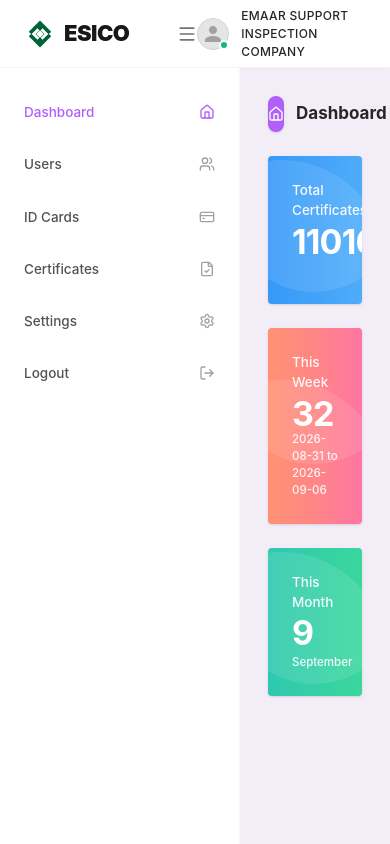
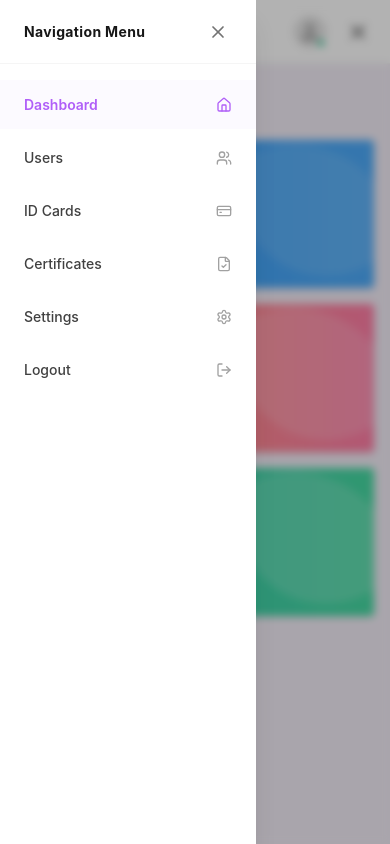
Before and after one commit to raginraju/esico-prototype, a React (Vite) app: page /#/dashboard in a window 390 px wide. Both pictures are taken after a click on the button "Toggle navigation menu". Built offline with nearby package versions, Linux system fonts and the light colour scheme.

Commit message:
fix: make dashboard and header layout responsive for mobile

```diff
--- a/src/pages/Dashboard.tsx
+++ b/src/pages/Dashboard.tsx
@@ -8,10 +8,12 @@ import {
   Settings,
   LogOut,
   Menu,
+  X,
 } from "lucide-react";
 
 export default function Dashboard() {
   const [activeTab, setActiveTab] = useState<string>("Dashboard");
+  const [isMobileMenuOpen, setIsMobileMenuOpen] = useState<boolean>(false);
   const navigate = useNavigate();
 
   const navItems = [
@@ -24,6 +26,7 @@ export default function Dashboard() {
   ];
 
   const handleNavClick = (item: (typeof navItems)[0]) => {
+    setIsMobileMenuOpen(false);
     if (item.isLogout) {
       localStorage.removeItem("esico_demo_token");
       navigate("/login");
@@ -37,47 +40,75 @@ export default function Dashboard() {
 
   return (
     <div className="min-h-screen bg-[#f3edf7] flex flex-col font-sans">
-      {/* Top Header Bar */}
-      <header className="h-[68px] bg-white border-b border-neutral-100 flex items-center justify-between px-6 shrink-0 shadow-[0_1px_3px_rgba(0,0,0,0.02)]">
-        {/* Left: Logo & Hamburger Menu */}
-        <div className="flex items-center gap-12">
-          <div className="flex items-center gap-2 cursor-pointer" onClick={() => navigate("/")}>
-            <svg className="w-8 h-8 text-[#00623a]" viewBox="0 0 100 100" fill="currentColor">
+      {/* Responsive Header Bar */}
+      <header className="h-[64px] bg-white border-b border-neutral-100 flex items-center justify-between px-4 sm:px-6 shrink-0 shadow-[0_1px_3px_rgba(0,0,0,0.02)]">
+        {/* Left: Logo */}
+        <div className="flex items-center gap-3">
+          <div
+            className="flex items-center gap-2 cursor-pointer"
+            onClick={() => navigate("/")}
+          >
+            <svg
+              className="w-8 h-8 text-[#00623a]"
+              viewBox="0 0 100 100"
+              fill="currentColor"
+            >
               <path d="M50 8L15 43L30 58L50 38L70 58L85 43L50 8Z" />
               <path d="M50 92L85 57L70 42L50 62L30 42L15 57L50 92Z" />
-              <path d="M42 32L24 50L42 68L48 62L36 50L48 38L42 32Z" fill="#ffffff" />
-              <path d="M58 32L76 50L58 68L52 62L64 50L52 38L58 32Z" fill="#ffffff" />
+              <path
+                d="M42 32L24 50L42 68L48 62L36 50L48 38L42 32Z"
+                fill="#ffffff"
+              />
+              <path
+                d="M58 32L76 50L58 68L52 62L64 50L52 38L58 32Z"
+                fill="#ffffff"
+              />
             </svg>
-            <span className="text-[22px] font-black tracking-tight text-neutral-900 font-sans">
+            <span className="hidden sm:inline text-[22px] font-black tracking-tight text-neutral-900 font-sans">
               ESICO
             </span>
           </div>
-
-          <button className="text-neutral-500 hover:text-neutral-800 transition-colors cursor-pointer">
-            <Menu className="w-5 h-5" />
-          </button>
         </div>
 
-        {/* Right: User Profile Indicator */}
+        {/* Right: Avatar and Mobile Hamburger Toggle */}
+        <div className="flex items-center gap-4">
           <div className="flex items-center gap-3">
             <div className="relative">
               <div className="w-8 h-8 rounded-full bg-neutral-200 border border-neutral-300 flex items-center justify-center text-neutral-500 text-xs font-semibold">
-              <svg className="w-5 h-5 text-neutral-400" fill="currentColor" viewBox="0 0 24 24">
+                <svg
+                  className="w-5 h-5 text-neutral-400"
+                  fill="currentColor"
+                  viewBox="0 0 24 24"
+                >
                   <path d="M12 12c2.7 0 4.8-2.1 4.8-4.8S14.7 2.4 12 2.4 7.2 4.5 7.2 7.2 9.3 12 12 12zm0 2.4c-3.2 0-9.6 1.6-9.6 4.8v2.4h19.2v-2.4c0-3.2-6.4-4.8-9.6-4.8z" />
                 </svg>
               </div>
               <span className="absolute bottom-0 right-0 w-2.5 h-2.5 rounded-full bg-[#10b981] border-2 border-white"></span>
             </div>
-          <span className="text-[12px] font-medium text-neutral-800 tracking-wide uppercase">
+            <span className="hidden md:inline text-[12px] font-medium text-neutral-800 tracking-wide uppercase">
               EMAAR SUPPORT INSPECTION COMPANY
             </span>
+          </div>
+
+          {/* Mobile Hamburger Button */}
+          <button
+            onClick={() => setIsMobileMenuOpen(!isMobileMenuOpen)}
+            className="md:hidden text-neutral-600 hover:text-neutral-900 p-1 cursor-pointer transition-colors"
+            aria-label="Toggle navigation menu"
+          >
+            {isMobileMenuOpen ? (
+              <X className="w-6 h-6" />
+            ) : (
+              <Menu className="w-6 h-6" />
+            )}
+          </button>
         </div>
       </header>
 
       {/* Main Body */}
-      <div className="flex flex-1">
-        {/* Left Sidebar */}
-        <aside className="w-60 bg-white border-r border-neutral-100/80 py-5 flex flex-col shrink-0">
+      <div className="flex flex-1 relative">
+        {/* Desktop Sidebar (Hidden on mobile) */}
+        <aside className="hidden md:flex w-60 bg-white border-r border-neutral-100/80 py-5 flex-col shrink-0">
           <nav className="space-y-1">
             {navItems.map((item) => {
               const Icon = item.icon;
@@ -105,11 +136,61 @@ export default function Dashboard() {
           </nav>
         </aside>
 
-        {/* Dashboard Content */}
-        <main className="flex-1 p-7 overflow-y-auto">
+        {/* Mobile Slide-over Drawer & Backdrop */}
+        {isMobileMenuOpen && (
+          <div
+            className="fixed inset-0 bg-black/30 backdrop-blur-xs z-40 md:hidden transition-opacity"
+            onClick={() => setIsMobileMenuOpen(false)}
+          />
+        )}
+        <div
+          className={`fixed inset-y-0 left-0 z-50 w-64 bg-white shadow-xl transform transition-transform duration-200 ease-in-out md:hidden flex flex-col ${
+            isMobileMenuOpen ? "translate-x-0" : "-translate-x-full"
+          }`}
+        >
+          <div className="h-16 flex items-center justify-between px-6 border-b border-neutral-100">
+            <span className="font-bold text-neutral-900 text-sm tracking-wide">
+              Navigation Menu
+            </span>
+            <button
+              onClick={() => setIsMobileMenuOpen(false)}
+              className="text-neutral-500 hover:text-neutral-800 p-1"
+            >
+              <X className="w-5 h-5" />
+            </button>
+          </div>
+          <nav className="py-4 space-y-1 flex-1 overflow-y-auto">
+            {navItems.map((item) => {
+              const Icon = item.icon;
+              const isActive = activeTab === item.label;
+
+              return (
+                <button
+                  key={item.label}
+                  onClick={() => handleNavClick(item)}
+                  className={`w-full flex items-center justify-between px-6 py-3.5 text-[14px] font-medium transition-colors text-left ${
+                    isActive
+                      ? "text-[#b05ff8] bg-purple-50/50 font-semibold"
+                      : "text-neutral-700 hover:bg-neutral-50"
+                  }`}
+                >
+                  <span>{item.label}</span>
+                  <Icon
+                    className={`w-4 h-4 ${
+                      isActive ? "text-[#b05ff8]" : "text-neutral-400"
+                    }`}
+                  />
+                </button>
+              );
+            })}
+          </nav>
+        </div>
+
+        {/* Main Dashboard Content */}
+        <main className="flex-1 p-4 sm:p-7 overflow-y-auto w-full">
           {/* Breadcrumb Header */}
           <div className="flex items-center gap-3 mb-6">
-            <div className="w-9 h-9 rounded-[8px] bg-[#b05ff8] flex items-center justify-center text-white shadow-sm">
+            <div className="w-9 h-9 rounded-[8px] bg-[#b05ff8] flex items-center justify-center text-white shadow-sm shrink-0">
               <Home className="w-4 h-4" />
             </div>
             <h1 className="text-[17px] font-bold text-neutral-800">
@@ -117,45 +198,57 @@ export default function Dashboard() {
             </h1>
           </div>
 
-          {/* KPI Statistic Cards Grid */}
-          <div className="grid grid-cols-1 md:grid-cols-3 gap-6">
+          {/* Full-Width Responsive KPI Statistic Cards */}
+          <div className="grid grid-cols-1 md:grid-cols-3 gap-4 sm:gap-6">
             {/* Card 1: Total Certificates (Blue Gradient) */}
             <div className="relative overflow-hidden rounded-[4px] bg-gradient-to-r from-[#208ef7] to-[#3aa2f8] p-6 text-white shadow-sm min-h-[148px] flex flex-col justify-between">
               <div>
-                <p className="text-[13.5px] font-medium text-white/95">Total Certificates</p>
-                <h2 className="text-[34px] font-bold tracking-tight mt-1 leading-none">11016</h2>
+                <p className="text-[13.5px] font-medium text-white/95">
+                  Total Certificates
+                </p>
+                <h2 className="text-[34px] font-bold tracking-tight mt-1 leading-none">
+                  11016
+                </h2>
               </div>
-              {/* Decorative Background Circles */}
+              {/* Overlapping Circles on Right Edge */}
               <div className="pointer-events-none absolute -top-10 -right-10 w-44 h-44 rounded-full bg-white/10" />
               <div className="pointer-events-none absolute -bottom-16 -right-6 w-52 h-52 rounded-full bg-white/10" />
             </div>
 
-            {/* Card 2: This Week (Coral/Red-Pink Gradient) */}
+            {/* Card 2: This Week (Pink/Coral Gradient) */}
             <div className="relative overflow-hidden rounded-[4px] bg-gradient-to-r from-[#ff8563] via-[#ff7878] to-[#ff6696] p-6 text-white shadow-sm min-h-[148px] flex flex-col justify-between">
               <div>
-                <p className="text-[13.5px] font-medium text-white/95">This Week</p>
-                <h2 className="text-[34px] font-bold tracking-tight mt-1 leading-none">32</h2>
+                <p className="text-[13.5px] font-medium text-white/95">
+                  This Week
+                </p>
+                <h2 className="text-[34px] font-bold tracking-tight mt-1 leading-none">
+                  32
+                </h2>
               </div>
               <div className="text-[11.5px] text-white/90 font-medium">
                 2026-08-31 to 2026-09-06
               </div>
-              {/* Decorative Background Circles */}
-                <div className="pointer-events-none absolute -top-10 -right-10 w-44 h-44 rounded-full bg-white/10" />
-                <div className="pointer-events-none absolute -bottom-16 -right-6 w-52 h-52 rounded-full bg-white/10" />
+              {/* Overlapping Circles on Right Edge */}
+              <div className="pointer-events-none absolute -top-10 -right-10 w-44 h-44 rounded-full bg-white/15" />
+              <div className="pointer-events-none absolute -bottom-16 -right-6 w-52 h-52 rounded-full bg-white/15" />
             </div>
 
-            {/* Card 3: This Month (Emerald/Teal Gradient) */}
+            {/* Card 3: This Month (Teal/Emerald Gradient) */}
             <div className="relative overflow-hidden rounded-[4px] bg-gradient-to-r from-[#17c2a7] to-[#25d292] p-6 text-white shadow-sm min-h-[148px] flex flex-col justify-between">
               <div>
-                <p className="text-[13.5px] font-medium text-white/95">This Month</p>
-                <h2 className="text-[34px] font-bold tracking-tight mt-1 leading-none">9</h2>
+                <p className="text-[13.5px] font-medium text-white/95">
+                  This Month
+                </p>
+                <h2 className="text-[34px] font-bold tracking-tight mt-1 leading-none">
+                  9
+                </h2>
               </div>
               <div className="text-[11.5px] text-white/90 font-medium">
                 September
               </div>
-              {/* Decorative Background Circles */}
-                <div className="pointer-events-none absolute -top-10 -right-10 w-44 h-44 rounded-full bg-white/10" />
-                <div className="pointer-events-none absolute -bottom-16 -right-6 w-52 h-52 rounded-full bg-white/10" />
+              {/* Overlapping Circles on Right Edge */}
+              <div className="pointer-events-none absolute -top-10 -right-10 w-44 h-44 rounded-full bg-white/15" />
+              <div className="pointer-events-none absolute -bottom-16 -right-6 w-52 h-52 rounded-full bg-white/15" />
             </div>
           </div>
         </main>
```
Lines whose indentation alone changed are shown as unchanged.
